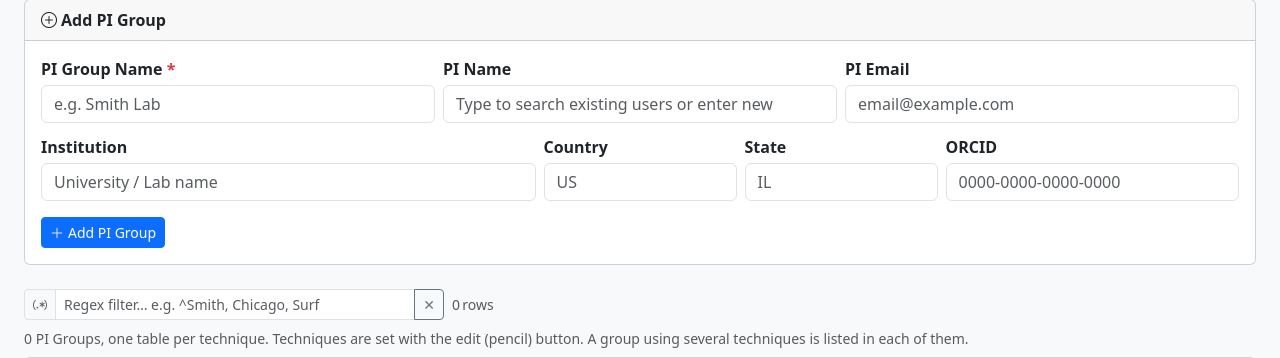
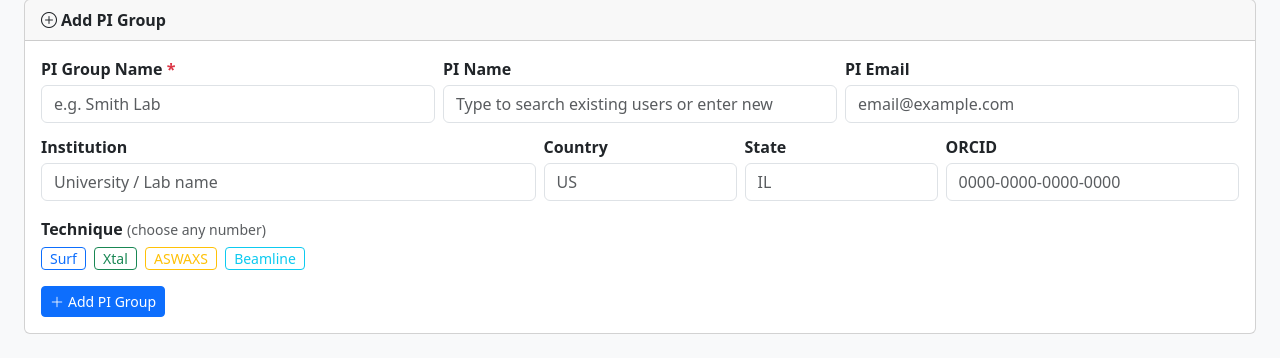
Before and after one commit to nayanbera/aps-esaf-fetcher, a FastAPI app: page /pi-groups in a window 1280 px wide. Shown: the part 137-495 px from the top of the page. Run offline with FastAPI, Linux system fonts and the light colour scheme; data that the repository does not hold is empty; some libraries are stand-ins or nearby versions.

Commit message:
feat: choose techniques when adding a PI group

```diff
--- a/app/routers/pi_groups_router.py
+++ b/app/routers/pi_groups_router.py
@@ -114,6 +114,7 @@ def create_pi_group(
     country:     str = Form(""),
     state:       str = Form(""),
     orcid_id:    str = Form(""),
+    technique:   list[str] = Form([]),
 ):
     name = name.strip()
     if not name:
@@ -123,10 +124,13 @@ def create_pi_group(
     db.upsert_pi_group(name, pi_name, pi_email,
                        institution.strip(), country.strip().upper(),
                        state.strip(), orcid_id)
+    techniques = ",".join(k for k, _, _ in _SECTIONS if k and k in technique)
+    if techniques:
+        db.set_pi_group_technique(name, techniques)
     pg = {"name": name, "pi_name": pi_name, "pi_email": pi_email,
           "institution": institution.strip(), "country": country.strip().upper(),
           "state": state.strip(), "orcid_id": orcid_id,
-          "technique": "", "created_at": ""}
+          "technique": techniques, "created_at": ""}
     return templates.TemplateResponse("partials/pi_group_row_view.html",
                                       {"request": request, "pg": pg})
 
```
Also changed, not shown: app/templates/pi_groups.html (+8 -0 lines).
